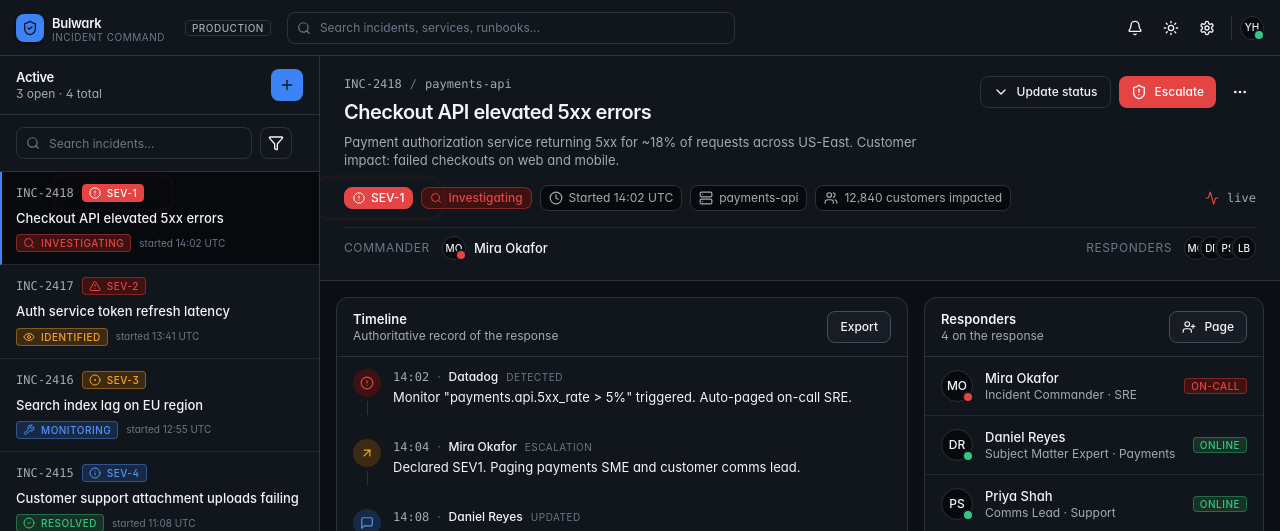
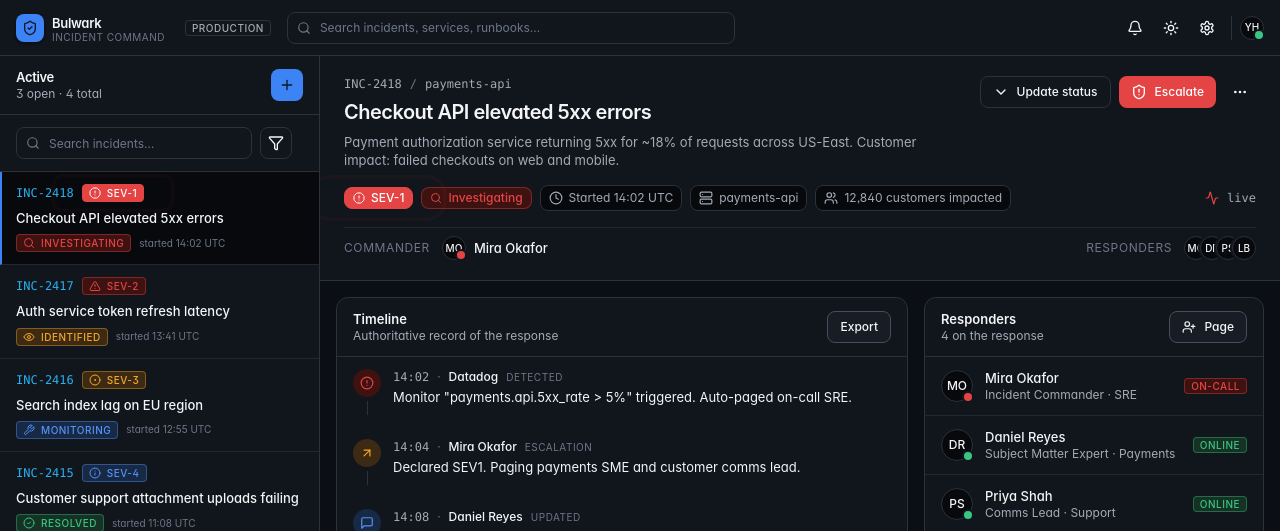
Before and after one commit to Soffi-Originals/bulwark-demo, a React (Vite) app: page / in a window 1280 px wide. Shown: the top 531 px of the page. Built offline with nearby package versions, Linux system fonts and the light colour scheme.

Commit message:
AI: Update src/features/incident/IncidentSidebar.tsx

```diff
--- a/src/features/incident/IncidentSidebar.tsx
+++ b/src/features/incident/IncidentSidebar.tsx
@@ -59,7 +59,7 @@ export function IncidentSidebar({
               aria-current={selected ? 'true' : undefined}
             >
               <div className="flex items-center justify-between gap-2">
-                <span className="text-xs font-mono text-fg-muted">
+                <span className="text-xs font-mono text-accent">
                   {incident.ref}
                 </span>
                 <SeverityBadge severity={incident.severity} size="sm" pulse={selected && incident.severity === 'sev1'} />
```
